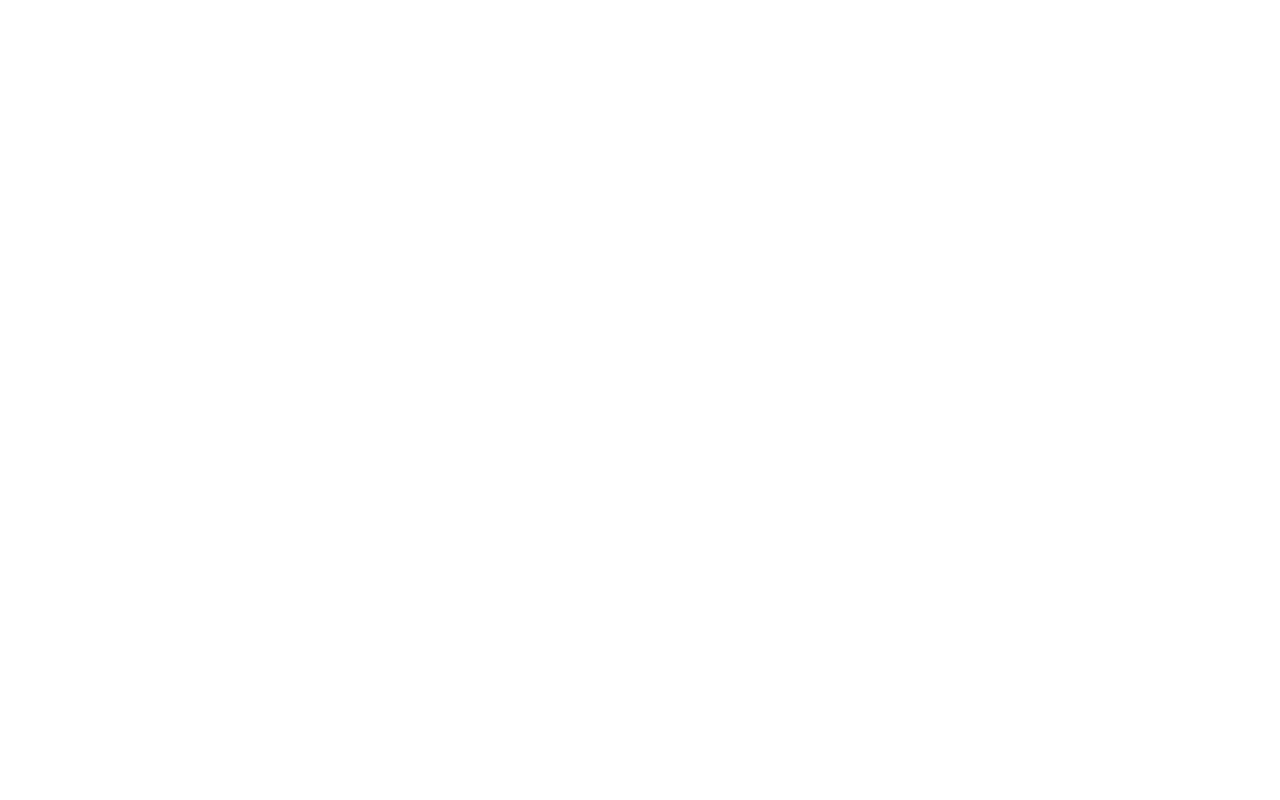
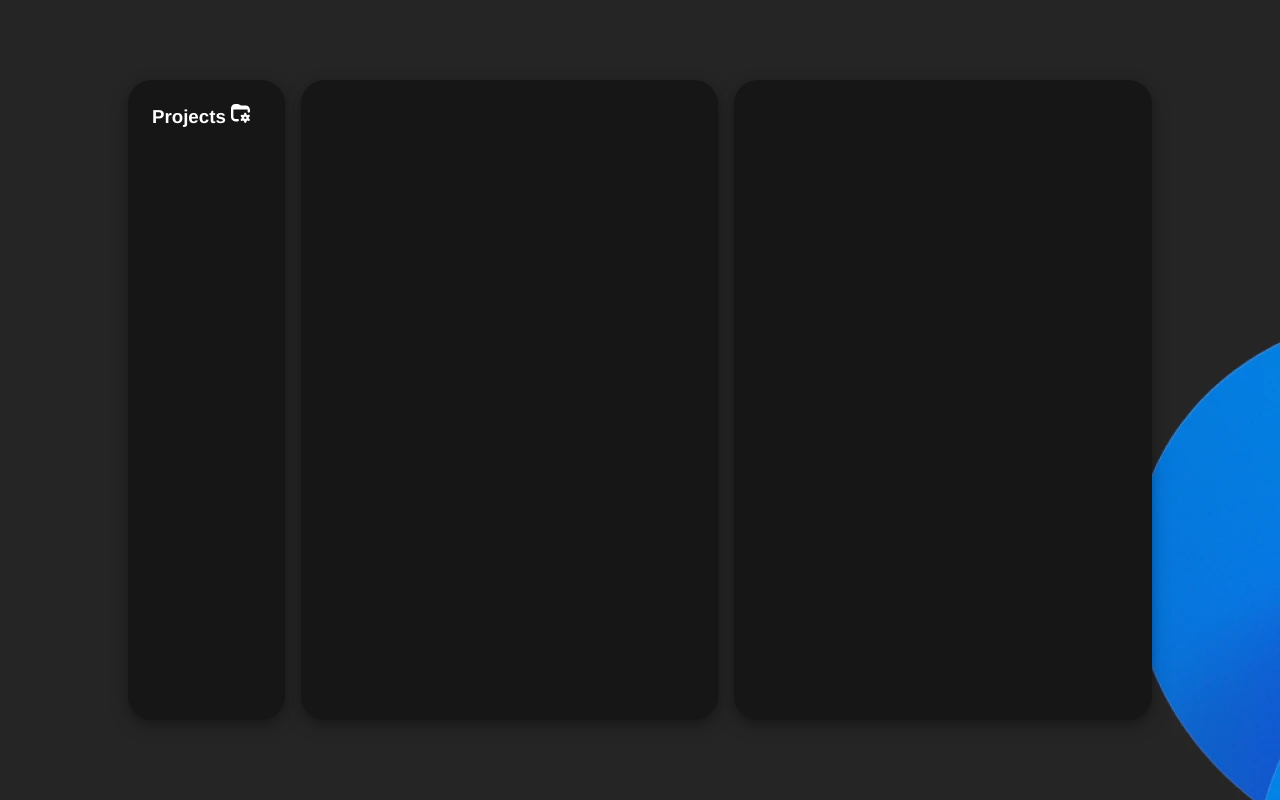
Before and after one commit to haristotle3/odin-todo-list, a website built with webpack: page src/template.html in a window 1280 px wide. Built offline with nearby package versions, Linux system fonts and the light colour scheme.

Commit message:
Add styling and assets

```diff
--- a/src/index.js
+++ b/src/index.js
@@ -0,0 +1 @@
+import "./styles.css"
--- /dev/null
+++ b/src/styles.css
@@ -0,0 +1,39 @@
+* {
+  margin: 0;
+  padding: 0;
+  --card-bg-color: #161616;
+  font-family: "Franklin Gothic Medium", "Arial Narrow", Arial, sans-serif;
+  color: white;
+}
+
+body {
+  background-image: url("./assets/background.png");
+  background-color: black;
+  height: 100vh;
+  background-color: black;
+
+  display: flex;
+  align-items: center;
+  justify-content: center;
+}
+
+.root {
+  display: grid;
+  grid-template-columns: 1.5fr 4fr 4fr;
+  gap: 16px;
+
+  height: 80%;
+  width: 80%;
+}
+
+.root > * {
+  background-color: var(--card-bg-color);
+  border-radius: 24px;
+  padding: 24px;
+  box-shadow: 0 4px 8px 0 rgba(0, 0, 0, 0.2), 0 6px 20px 0 rgba(0, 0, 0, 0.2);
+}
+
+img[src$="svg"] {
+  height: 19px;
+  width: 19px;
+}
--- a/src/template.html
+++ b/src/template.html
@@ -6,5 +6,13 @@
     <link rel="icon" type="image/x-icon" href="assets/favicon.svg" />
     <title>Todo App</title>
   </head>
-  <body></body>
+  <body>
+    <div class="root">
+      <div class="project-list">
+        <h3>Projects <img src="assets/project.svg" alt=""></h3>
+      </div>
+      <div class="tasks"></div>
+      <div class="task-details"></div>
+    </div>
+  </body>
 </html>
--- /dev/null
+++ b/src/todoItem.js
@@ -0,0 +1,4 @@
+class TodoItem {
+  constructor(title) {
+  }
+}
```
Also changed, not shown: src/assets/background.png (added), src/assets/project.svg (added).
